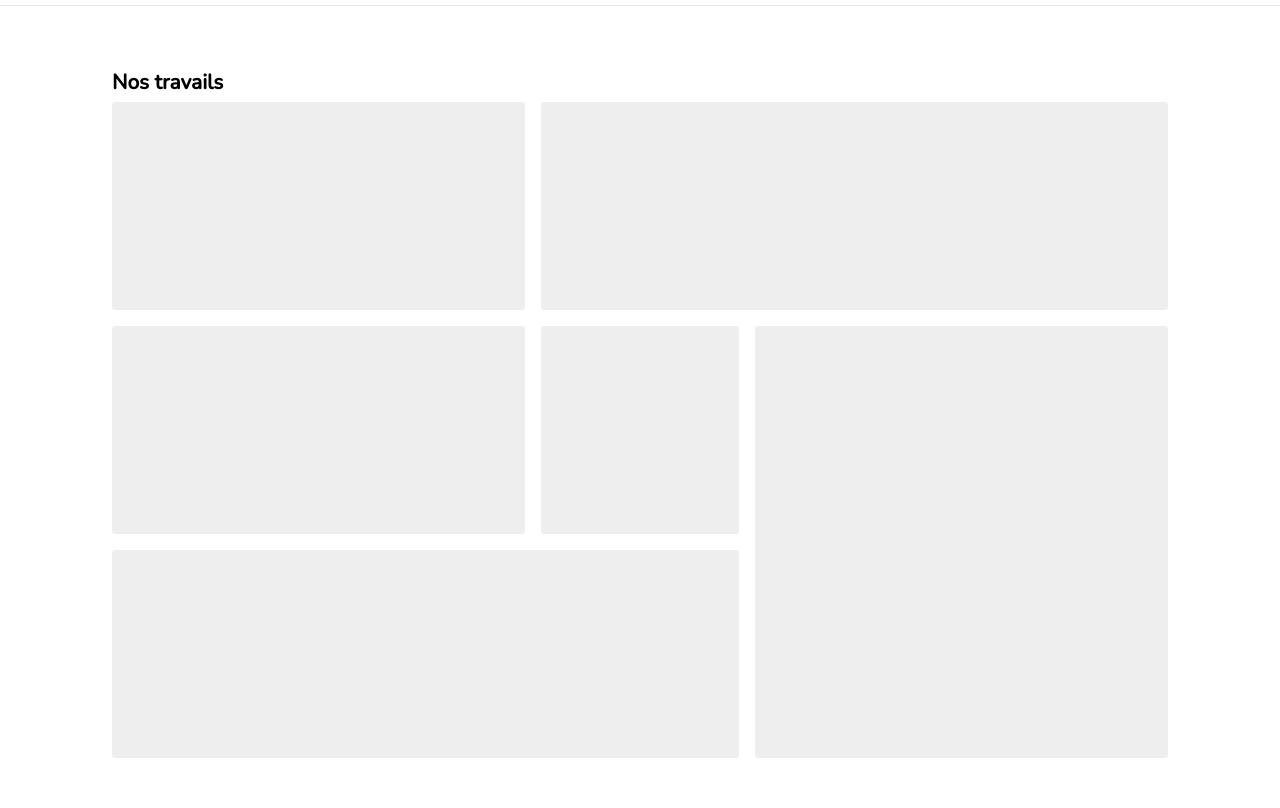
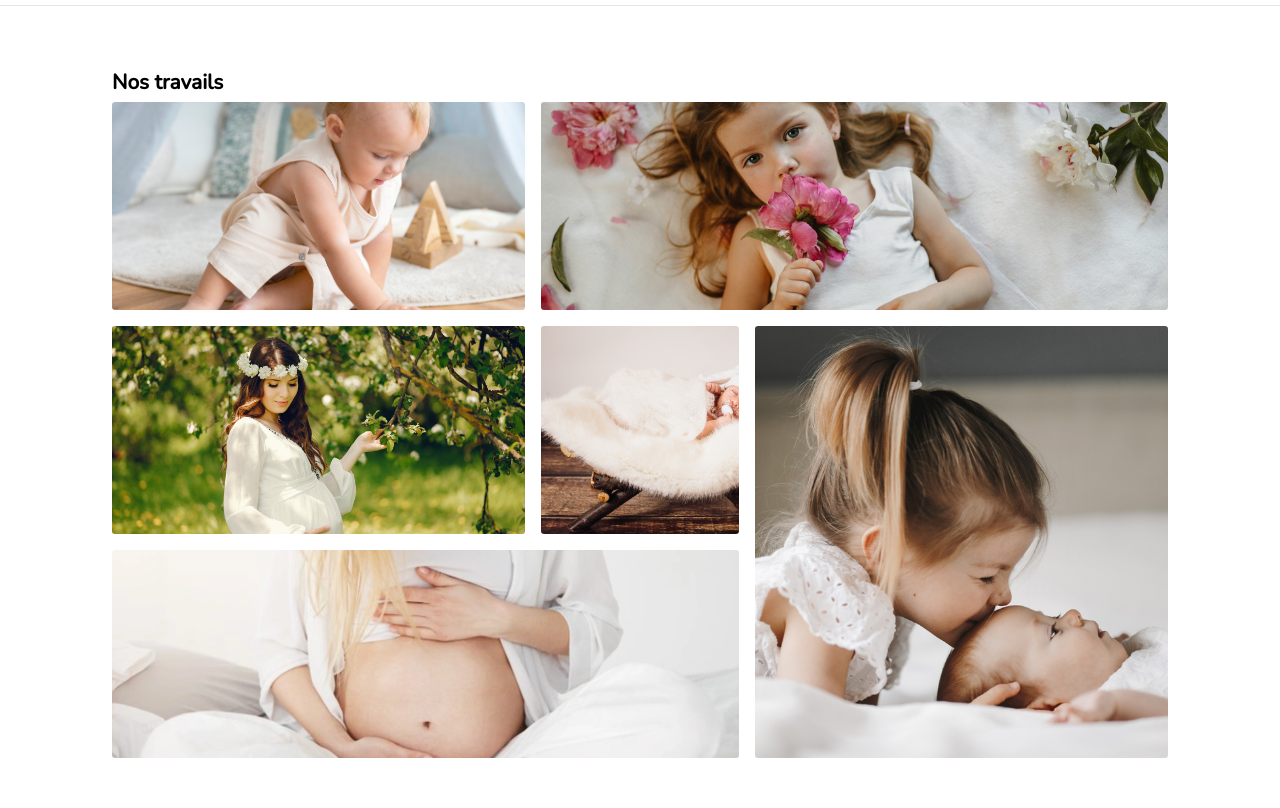
Before and after one commit to gpq8l8s/photograph-site, a plain HTML site: page gallerie.html in a window 1280 px wide. Shown: the part 125-933 px from the top of the page. Drawn offline with nearby package versions, Linux system fonts and the light colour scheme.

Commit message:
modified image route

```diff
--- a/css/gallerie.css
+++ b/css/gallerie.css
@@ -58,7 +58,7 @@ section p {
 .wrapper .content .small {
   grid-row: span 14;
   grid-column: span 1;
-  background-image: url('./img/baby1.jpg');
+  background-image: url('../img/baby1.jpg');
   /*object-fit: cover;
   object-position: 0% 0%;
   width: 12em;
@@ -71,11 +71,11 @@ section p {
   grid-column: span 2;
   background-size: cover;
   background-position: center;
-  background-image: url('./img/pregnant2.jpg');
+  background-image: url('../img/pregnant2.jpg');
 }
 
 .wrapper .content #one {
-  background-image: url('./img/baby2.jpg');
+  background-image: url('../img/baby2.jpg');
   background-position: top;
 }
 
@@ -84,7 +84,7 @@ section p {
   grid-column: span 3;
   background-size: cover;
   background-position: center;
-  background-image: url('./img/child.jpg');
+  background-image: url('../img/child.jpg');
 }
 
 .wrapper .content .tall {
@@ -92,14 +92,14 @@ section p {
   grid-column: span 2;
   background-size: cover;
   background-position: center;
-  background-image: url('./img/duo.jpg');
+  background-image: url('../img/duo.jpg');
 }
 
 .wrapper .content .wide {
   grid-row: span 14;
   grid-column: span 3;
   background-size: cover;
-  background-image: url('./img/pregnant.png');
+  background-image: url('../img/pregnant.png');
   background-position: center;
 }
 
```
